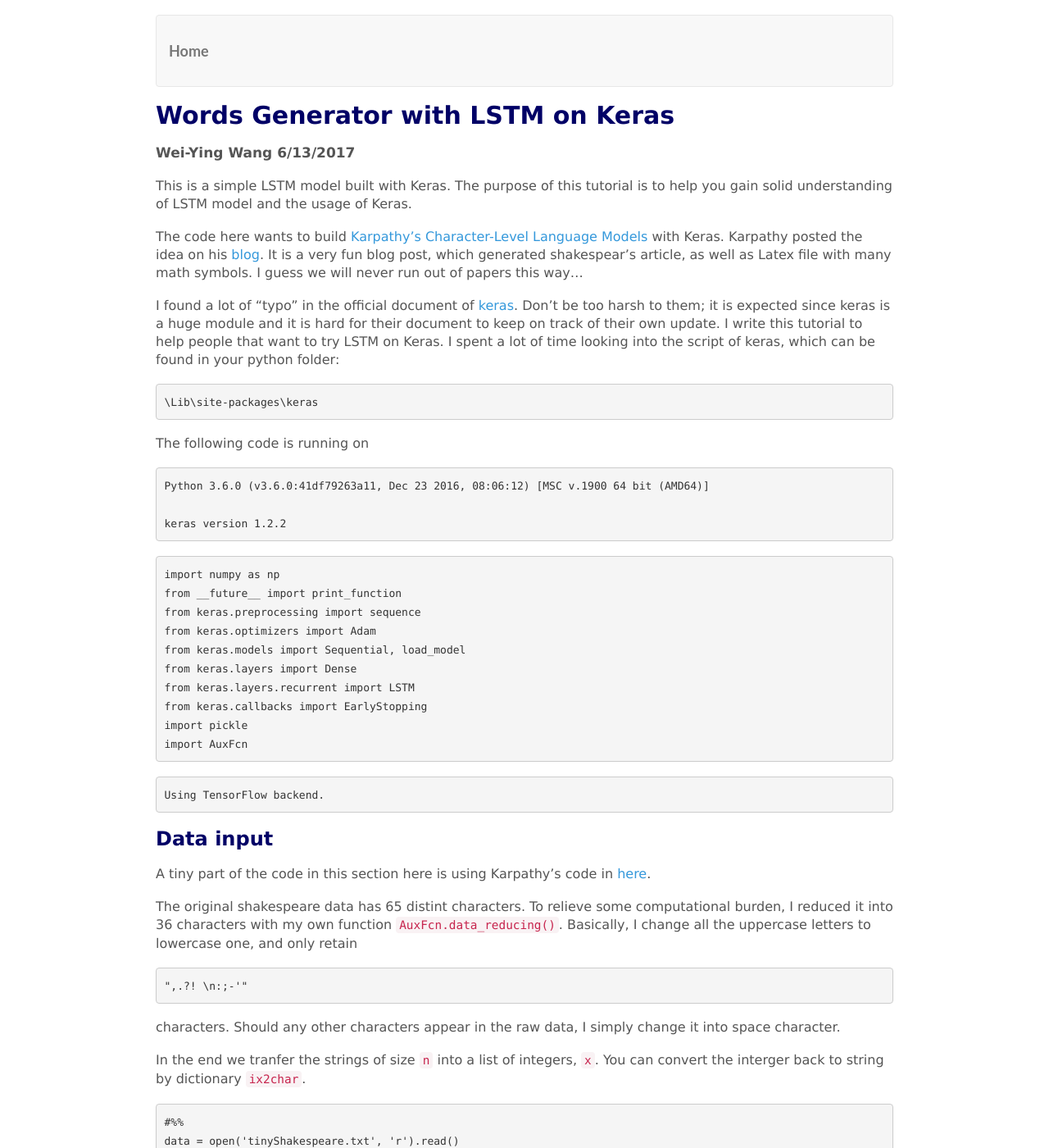
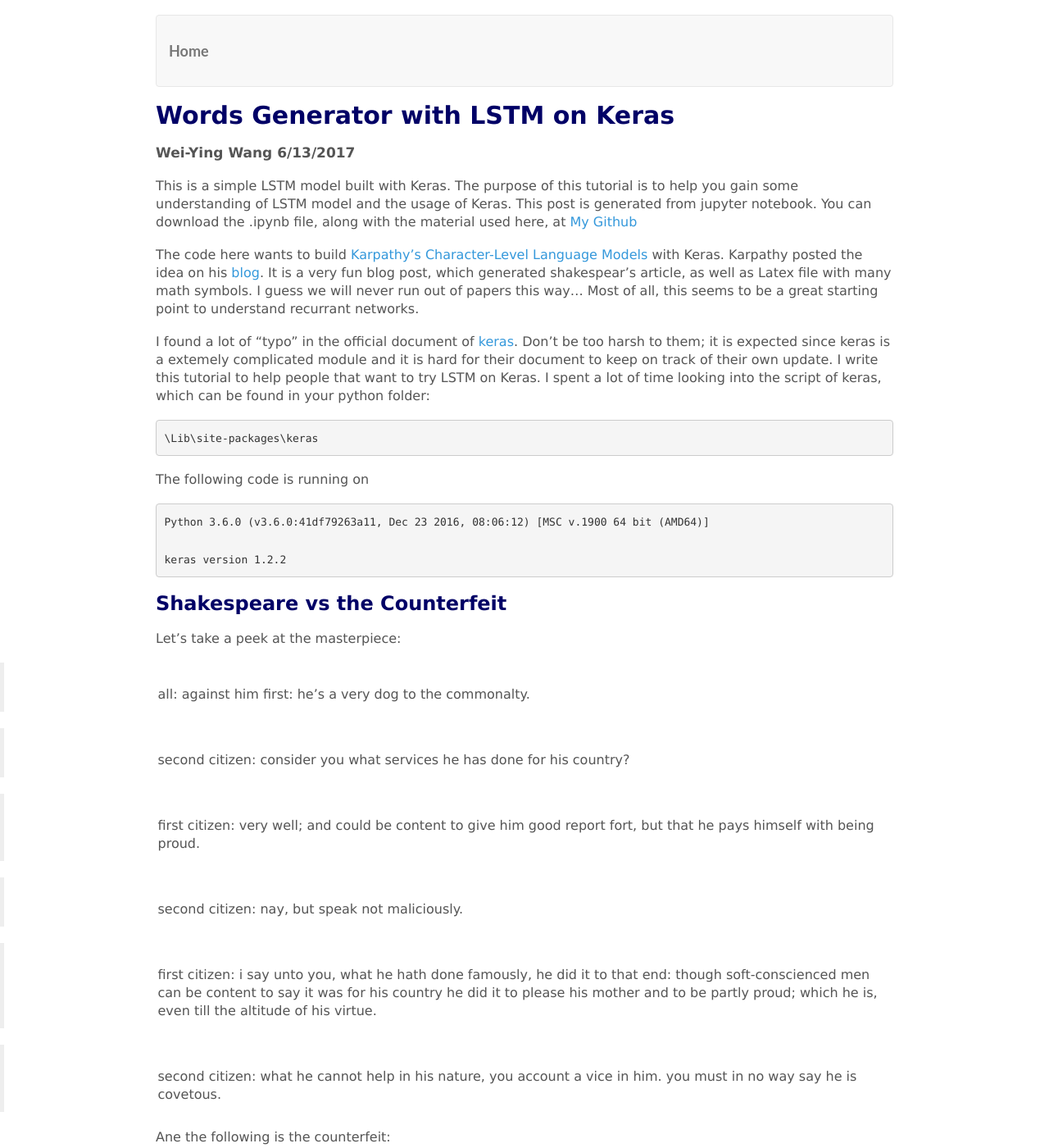
Before and after one commit to wayinone/wayinone.github.io, a Jekyll site: the page built from Words_Generator_with_LSTM_on_Keras.md, in a window 1280 px wide and 1400 px high. Shown: the whole window at 82% size. Built offline with Jekyll 4.4.1, drawn with Linux system fonts in a browser that asks for light colours; formulas are drawn with MathJax 3; some of the changed text lies outside the part shown.

Commit message:
add more content

````diff
--- a/Words_Generator_with_LSTM_on_Keras.md
+++ b/Words_Generator_with_LSTM_on_Keras.md
@@ -4,15 +4,16 @@
 permalink: /LSTM
 ---
 
+
 # Words Generator with LSTM on Keras
 
 ##### Wei-Ying Wang 6/13/2017
 
-This is a simple LSTM model built with Keras. The purpose of this tutorial is to help you gain solid understanding of LSTM model and the usage of Keras.
+This is a simple LSTM model built with Keras. The purpose of this tutorial is to help you gain some understanding of LSTM model and the usage of Keras. This post is generated from jupyter notebook. You can download the .ipynb file, along with the material used here, at [My Github](https://github.com/wayinone/Char_LSTM)
 
-The code here wants to build [Karpathy's Character-Level Language Models](https://gist.github.com/karpathy/d4dee566867f8291f086) with Keras. Karpathy posted the idea on his [blog](http://karpathy.github.io/2015/05/21/rnn-effectiveness/). It is a very fun blog post, which generated shakespear's article, as well as Latex file with many math symbols. I guess we will never run out of papers this way...
+The code here wants to build [Karpathy's Character-Level Language Models](https://gist.github.com/karpathy/d4dee566867f8291f086) with Keras. Karpathy posted the idea on his [blog](http://karpathy.github.io/2015/05/21/rnn-effectiveness/). It is a very fun blog post, which generated shakespear's article, as well as Latex file with many math symbols. I guess we will never run out of papers this way... Most of all, this seems to be a great starting point to understand recurrant networks.
 
-I found a lot of "typo" in the official document of [keras](keras.io). Don't be too harsh to them; it is expected since keras is a huge module and it is hard for their document to keep on track of their own update. I write this tutorial to help people that want to try LSTM on Keras. I spent a lot of time looking into the script of keras, which can be found in your python folder:
+I found a lot of "typo" in the official document of [keras](keras.io). Don't be too harsh to them; it is expected since keras is a extemely complicated module and it is hard for their document to keep on track of their own update. I write this tutorial to help people that want to try LSTM on Keras. I spent a lot of time looking into the script of keras, which can be found in your python folder:
 ```
 \Lib\site-packages\keras
 ```
@@ -23,6 +24,65 @@
 
 keras version 1.2.2
 ```
+
+## Shakespeare vs the Counterfeit
+Let's take a peek at the masterpiece:
+>all:
+against him first: he's a very dog to the commonalty.
+
+>second citizen:
+consider you what services he has done for his country?
+
+>first citizen:
+very well; and could be content to give him good
+report fort, but that he pays himself with being proud.
+
+>second citizen:
+nay, but speak not maliciously.
+
+>first citizen:
+i say unto you, what he hath done famously, he did
+it to that end: though soft-conscienced men can be
+content to say it was for his country he did it to
+please his mother and to be partly proud; which he
+is, even till the altitude of his virtue.
+
+>second citizen:
+what he cannot help in his nature, you account a
+vice in him. you must in no way say he is covetous.
+
+Ane the following is the counterfeit:
+>tyrrin:
+in this follow'd her emeth tworthbour both!
+the great of roguess and crave-
+down to come they made presence not been me would?
+
+>stanley:
+my rogrer to thy sorrow and, none.
+
+>king richard iii:
+o, lading freeftialf
+the brown'd of this well was a
+manol, let me happy wife on the conqueser love.
+
+>king richard iii:
+no, tyrend, and only his storces wish'd,
+as there, and did her injury.
+
+>hastings:
+o, shall you shall be thee,
+the banters, that the orditalles in provarable-shidam; i did not be so frangerarr engley!
+what is follow'd hastely be good in my son.
+
+>king richard iii:
+or you good thought,
+were they hatenings at temper his falls,
+firsh to by do all,
+and adsime.
+if i her joy.
+
+It is amazing how similar (structurewise) between the real work and the conterfeit. This tutorial will tell you step by step how this can be down with keras, along with some of my notes about the usage of keras.
+
 
 
 ```python
@@ -43,7 +103,7 @@
 
 ## Data input
 
-A tiny part of the code in this section here is using Karpathy's code in [here](https://gist.github.com/karpathy/d4dee566867f8291f086).
+A small part of the code in this section is using Karpathy's code in [here](https://gist.github.com/karpathy/d4dee566867f8291f086).
 
 The original shakespeare data has 65 distint characters. To relieve some computational burden, I reduced it into 36 characters with my own function `AuxFcn.data_reducing()`. Basically, I change all the uppercase letters to lowercase one, and only retain
 ```
@@ -112,22 +172,22 @@
 
 
 ```python
-print('This are 15 of thesamples of a slice of `x_tmp`:\n')
+print('These are 15 of the samples of a slice of `x_tmp`:\n')
 print(AuxFcn.translate(x_tmp[200:215,-1,:],ix2char))
-print('\n The following is corresponding `y`, You can see that `y_n[i,:]=x[i+1,0,:]`:\n')
+print('\nThe following is corresponding `y`, You can see that `y_n[i,:]=x[i+1,0,:]`:\n')
 print(AuxFcn.translate(y_tmp[200:215,:],ix2char))
 ```
 
-    This are 15 of thesamples of a slice of `x_tmp`:
+    These are 15 of the samples of a slice of `x_tmp`:
 
-    cius is chief e
+    hief enemy to t
 
-     The following is corresponding `y`, You can see that `y_n[i,:]=x[i+1,0,:]`:
+    The following is corresponding `y`, You can see that `y_n[i,:]=x[i+1,0,:]`:
 
-    ius is chief en
+    ief enemy to th
 
 
-## Defining an LSTM layer
+## Constructing an LSTM layer
 
  1. In the following, we will assign the first layer to be LSTM
     ```
@@ -137,14 +197,14 @@
     This means: when unroll this recurrent layer, we will see:
 
       * 6 LSTM cells, that output T hidden units $(h_1,...,h_T)$, where each unit is a vector of size $m$.
-        - Note that there are also T state units $(s_1,...,s_T$, that only used between the LSTM cells in the same layer.
+        - Note that there are also T state units $(s_1,...,s_T)$, that only used between the LSTM cells in the same layer.
           - the state units (AKA recurrent units) controls long term information, which will be controlled by forget gate.
       * The input layer are T units  $(x_1,...,x_T)$, each unit is a vector of size `d`
       * Note that every LSTM cell **shares** the same parameter.
 
  2. The next layer is the output layer, using `softmax`. Note that the softmax only applies on the information of $h_T$, the last activation of $h$.
 
- 3. The structure of the unrolled neural network is:
+ 3. The structure of the unrolled neural network is (Also, take a look at Appendix 4, where a different architechure is defined):
     ```
                           y
                           |
@@ -156,19 +216,19 @@
 
 ### Parameters in LSTM layer
 
-I will give a little explaination on the number of parameter of the LSTM layer.
+I will give a little explaination on the numbers of parameter of a LSTM layer.
 
-The calculation of $h_t$, $t=1,2,...,T$, requires:$$U*h_{t-1}+W*x_t+b,$$ for
+The calculation of $h_t$, $t=1,2,...,T$, requires:$$U\cdot h_{t-1}+W\cdot x_t+b,$$ where
 
- - $U = (U_f,U_g,U_o,U_i)$,
- - $W = (W_f,W_g,W_o,W_i)$, and
- - $b = (b_f,b_g,b_o,b_i)$, where
+ - $U = (U_f,U_c,U_o,U_i)$,
+ - $W = (W_f,W_c,W_o,W_i)$, and
+ - $b = (b_f,b_c,b_o,b_i)$, where
    - $f$: forget gate
-   - $g$: external input gate
+   - $c$: internal state
    - $o$: output gate
    - $i$: input
 
-Note that each $U$ is (m,m), each $W$ is (m,d), each $h$ is (m,), we will totally need
+Note that each $U$ is (m,m), each $W$ is (m,d), each $h$ is (m,). Thus, in total we have
 $$4\cdot(m^2+m\cdot d+m)$$ parameters.
 
 ### Forward Propagation
@@ -188,7 +248,7 @@
 model.add(LSTM(m, input_shape=(T, d)))
 model.add(Dense(d,activation='softmax'))
 #%%
-adam = Adam(clipvalue=1)# any gradient will be clipped to the interval [-1,1]
+adam = Adam(clipvalue=1)# all the gradient will be clipped to the interval [-1,1]
 model.compile(loss='categorical_crossentropy',
               optimizer=adam,
               metrics=['accuracy'])
@@ -200,13 +260,15 @@
     ====================================================================================================
     lstm_2 (LSTM)                    (None, 128)           84480       lstm_input_2[0][0]
     ____________________________________________________________________________________________________
-    dense_1 (Dense)                  (None, 36)            4644        lstm_2[0][0]
+    dense_2 (Dense)                  (None, 36)            4644        lstm_2[0][0]
     ====================================================================================================
     Total params: 89,124
     Trainable params: 89,124
     Non-trainable params: 0
     ____________________________________________________________________________________________________
 
+
+Note that the `Output Shape` are `(None, 128)` and `(None, 36)`, this means the model can receive dynamic batch size, i.e. if you input a batch of samples of size `k` (for calculate of SGD), the first layer will generate output of size `(k,128)`. Take a look at Appendix 1, where I explain `batch_input_shape`, `input_shape`, `batch_shape`.
 
 ## Training the model
 
@@ -220,8 +282,8 @@
 
  * You can estimate how many time it will take for 1 epochs. By setting
      ```
-     initial_epoch=0
-     nb_epoch=1
+     initial_epoch = 0
+     nb_epoch = 1
      ```
    And if you set `initial_epoch=1` in the next time you execute the `model.fit`, it will initialize the weights with your previous result. That is pretty handy.
 
@@ -234,12 +296,12 @@
 ```python
 history = model.fit(x_tmp, y_tmp,
                   shuffle=False,
-                  batch_size=32,
-                  nb_epoch=10,
-                  verbose=2, # verbose controls the infromation to be displayed. 0: no information displayed
+                  batch_size=2^5,
+                  nb_epoch=1, # adjust this to calculate more epochs.
+                  verbose=0, # 0: no info displayed; 1: most info displayed;2: display info each epoch
                   initial_epoch=0)
 #%%
-AuxFcn.print_model_history(history)
+# AuxFcn.print_model_history(history)
 
 ```
 
@@ -252,10 +314,10 @@
     ```
     model = keras.models.load_model('keras_char_RNN')
     ```
- * The training procedure will not give a good accuration, I got accuration about 0.6. But it is expected, since if you got 90% correction rate, then Shakespeare is just a word machine without any inspiration... i.e. The model learned is Shakespear's grammar, structures, and words. Far from the idea or spirit of Shakespear.
+ * The training procedure will not give a good accuration, I got accuration about 0.63. But it is expected, if you got 90% correction rate, then Shakespeare is just a word machine without any inspiration... i.e. The model learned is Shakespear's grammar, structures, and words. Far from the idea or spirit of Shakespear.
 
 ## Fun time: Generate the txt
-To have fun fast, you can load the model I generated, don't forget to load the dictionary `ix2char`
+To have fun fast, you can load the model I generated, which has ran about 60 epoch (each epoch took about 140s), don't forget to load the dictionary `ix2char` as well.
 
 
 ```python
@@ -269,52 +331,51 @@
 ```python
 #%%
 initial_x = x_nTd[250000,:,:]
-words = AuxFcn.txt_gen(model_trained,initial_x,n=1000,diction=my_ix2char) # This will generate 100 words.
+words = AuxFcn.txt_gen(model_trained,initial_x,n=1000,diction=my_ix2char) # This will generate 1000 words.
 print(words)
 ```
 
-    s
-    to live the dees in, my lord, as what the wars to stam;
-    those good nows to my your past,
-    i will a cack up bodd withes s
-    are read'd
-    angefing to hame made men gave.
+    diens if praise his grapie,
+    and now that were shake shame thee lawn. it make my his eyes?
 
-    queen margaret:
-    he caners, and scorn'd the there, no worshieful geafles and to be changes onde:
-    but they grant y be weeping
-    the kinging in pain to ends you to rome,
-    all tongage own business?
+    menenius:
+    it was and hear me of mind.
+    or with the death motions,
+    mutines unhoo jeily her entertablaness in the queen the duke of you make by edward
+    that office corriag
+    withal feo!
+    will it the fat; our poss, myshling withaby gop with smavis,
+    i am, but all stands not.
+
+    lady atus:
+    was with the friends him, triud!
+
+    hasting:
+    well, yet threng forth that not a pail;
+    thou deserve terry keeps, to know humbance it, and that they mugabless cabiling given
+    burght with wile wondelvy!
+    lord, sut cursied the gray to tell me, sites by dangerand great business;
+    go fan
+    a power to dies 't
+    bul the volsciagfel'd,
+    when have did is frame?
+
+    cominius:
+    behay, i will know the truft, we prome, but it intworty knee, our enemies,
+    whose as him 'fiselfuld me that know no more;
+    must not smead in shed reasons!
+
+    gloucester:
+    say, making high even: for day i thank you aid; be not.
 
     first murderer:
-    said, lady, him she's friends,
-    wherein i wish here must?
-
-    clarence:
-    o, lady moretworanc which in any turbted; but we my young direffally commended of thems.
-    thou launtient fambiness
-    she my ligest with?
-    but mess yours thy knews:
-    now it shall i have i lo dows, ladies, when land
-    thee are the lie;
-    and have too thou are those
-    than will reckects
-    flatwedlen my wife come a lord the gone.
-
-    second murderer:
-    no blood dawger but itself: the plague is the kill!
-
-    gloucester:
-    say! marrying wry plebeing: ran
-    up hour namelier in him.
-    weretimy i shall fears you good offend atonest and fuelong,
-    to destine and a nasters,
-    well see what be
+    so thou wife from mine,
+    less very the
 
 
 ## Appendix
 
-### Confusion about `batch_input_shape`, `input_shape`, `batch_shape`
+### 1. Confusion about `batch_input_shape`, `input_shape`, `batch_shape`
 
 I check the keras code to derive the following statement.
 
@@ -347,9 +408,56 @@
 
 The defaut value is `stateful=False`.
 
-### The dropout in LSTM
+### 3. The dropout in LSTM
 To have dropout (note that the website of [keras](keras.io) uses keyword 'dropout', which cannot run in this version), use the following keywords when building LSTM layer (i.e. `model.add(LSTM(...,dropout_W=0.2,dropout_U=0.2))`. The describtion I found in keras module is:
  ```
  dropout_W: float between 0 and 1. Fraction of the input units to drop for input gates.
  dropout_U: float between 0 and 1. Fraction of the input units to drop for recurrent connections.
  ```
+
+
+### 4. What is `return_sequences` parameter
+This parameter is defined when assigning LSTM layer, e.g.
+```
+LSTM(m, input_shape=(T, d), return_sequences=True)
+```
+This will ouput hidden units of each time, i.e. $h_1,h_2,...,h_T$ to output. By default it is set to `False` means the layer will only ouput $h_T$, the last time step.
+
+Take a look at `Ouput Shape` at model summary:
+
+
+```python
+m=128
+model = Sequential()
+model.add(LSTM(m, input_shape=(T, d),
+          return_sequences=True))
+model.add(Dense(d,activation='softmax'))
+model.summary()
+```
+
+    ____________________________________________________________________________________________________
+    Layer (type)                     Output Shape          Param #     Connected to
+    ====================================================================================================
+    lstm_8 (LSTM)                    (None, 25, 128)       84480       lstm_input_7[0][0]
+    ____________________________________________________________________________________________________
+    dense_7 (Dense)                  (None, 25, 36)        4644        lstm_8[0][0]
+    ====================================================================================================
+    Total params: 89,124
+    Trainable params: 89,124
+    Non-trainable params: 0
+    ____________________________________________________________________________________________________
+
+
+ * Note that in this architecture, the `Output Shape` of the first layer is `(None,T,m)`, where `m` is the dimension of each $h_i$, $i=1,2,...,T$ .
+
+     * Compare to the model we had, the first layer's `Output Shape` is `(None,m)`.
+
+ * So, in this case, the architecture is:
+    ```
+    y_1    y_2           y_T
+     |      |             |
+    h_1 -- h_2 -- ... -- h_T
+     |      |     ...     |
+    x_1    x_2    ...    x_T
+    ```
+ * It is also clear that if you want to stack the LSTM models, you will have to on `return_sequences`.
````
Also changed, not shown: other parts of Words_Generator_with_LSTM_on_Keras.md (+3 -3 lines).
